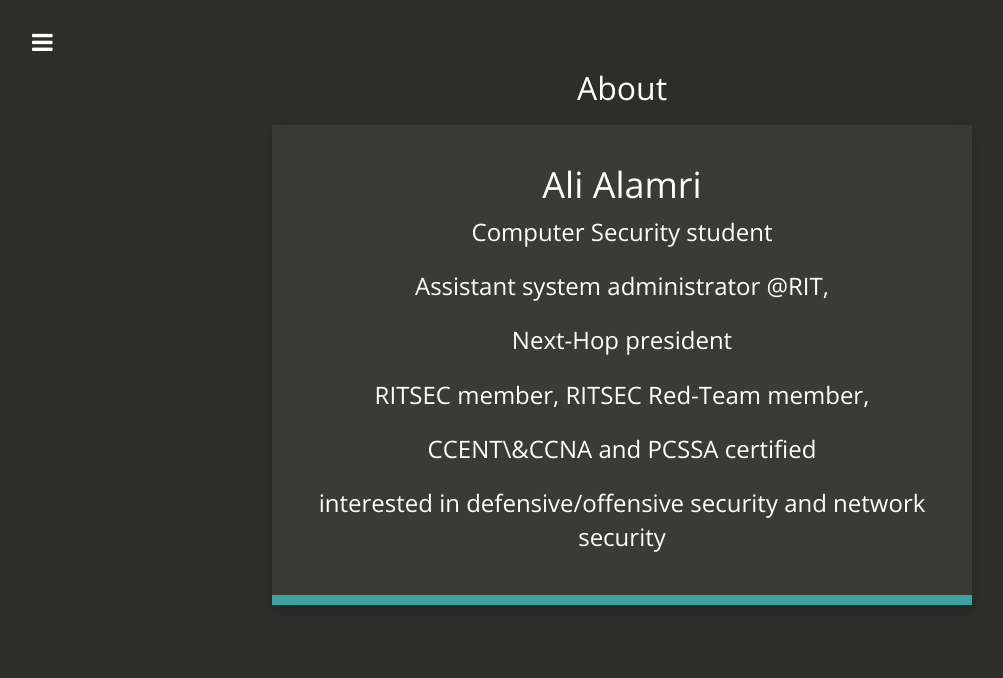
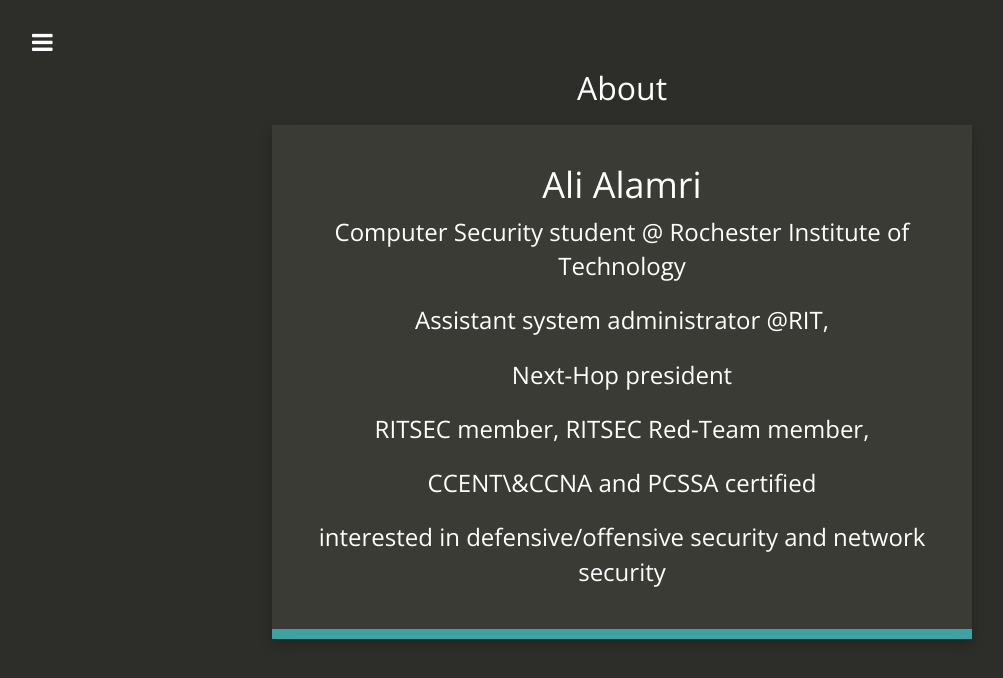
Before and after one commit to sh1dow3r/layer0, a Jekyll site: the page built from about.md, in a window 1280 px wide. Shown: the top 678 px of the page, without its empty margins (18-1021 px from the left). Built offline with Jekyll 4.4.1, drawn with Linux system fonts in a browser that asks for light colours; nearby versions of some CDN libraries.

Commit message:
updating about me page

```diff
--- a/about.md
+++ b/about.md
@@ -6,7 +6,7 @@ permalink: /about/
 
 # Ali Alamri
 
-- Computer Security student
+- Computer Security student @ Rochester Institute of Technology
 - Assistant system administrator @RIT,
 - Next-Hop president
 - RITSEC member, RITSEC Red-Team member,
```
